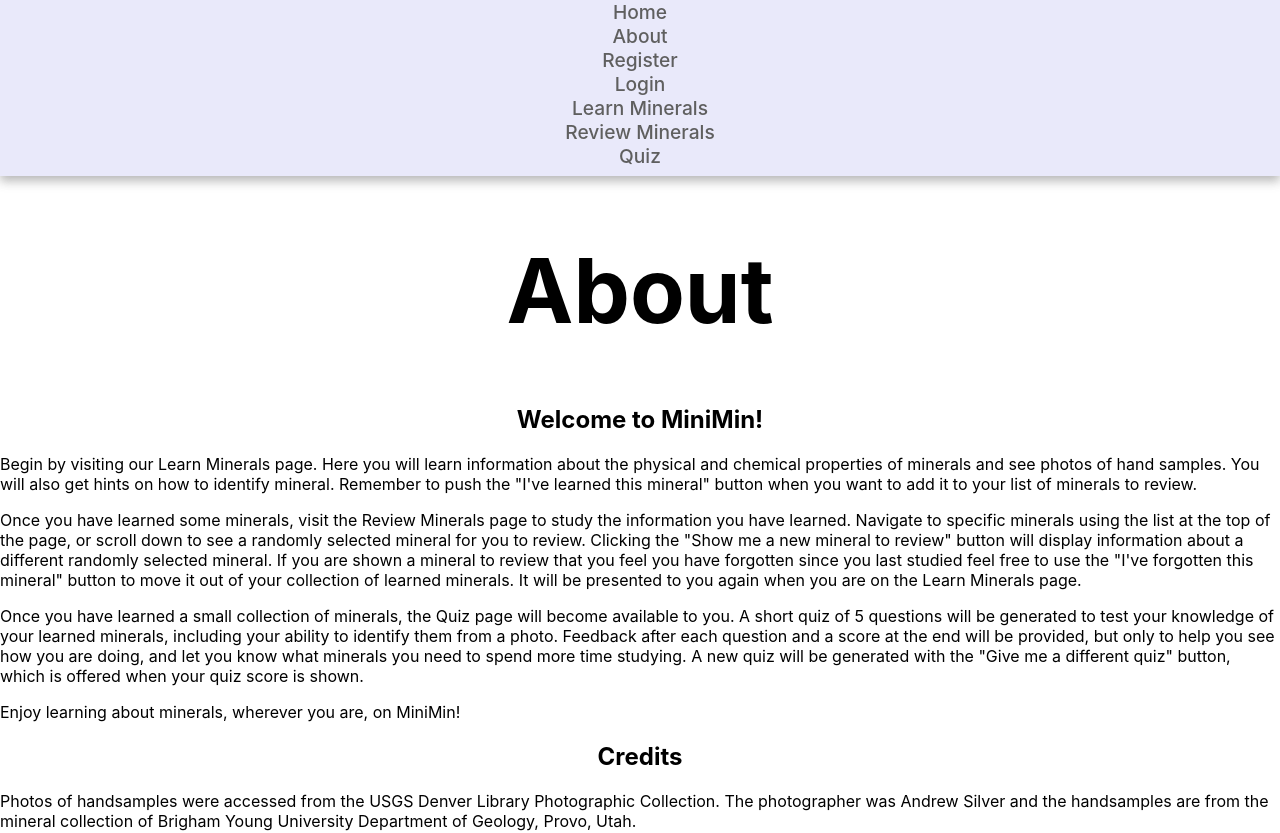
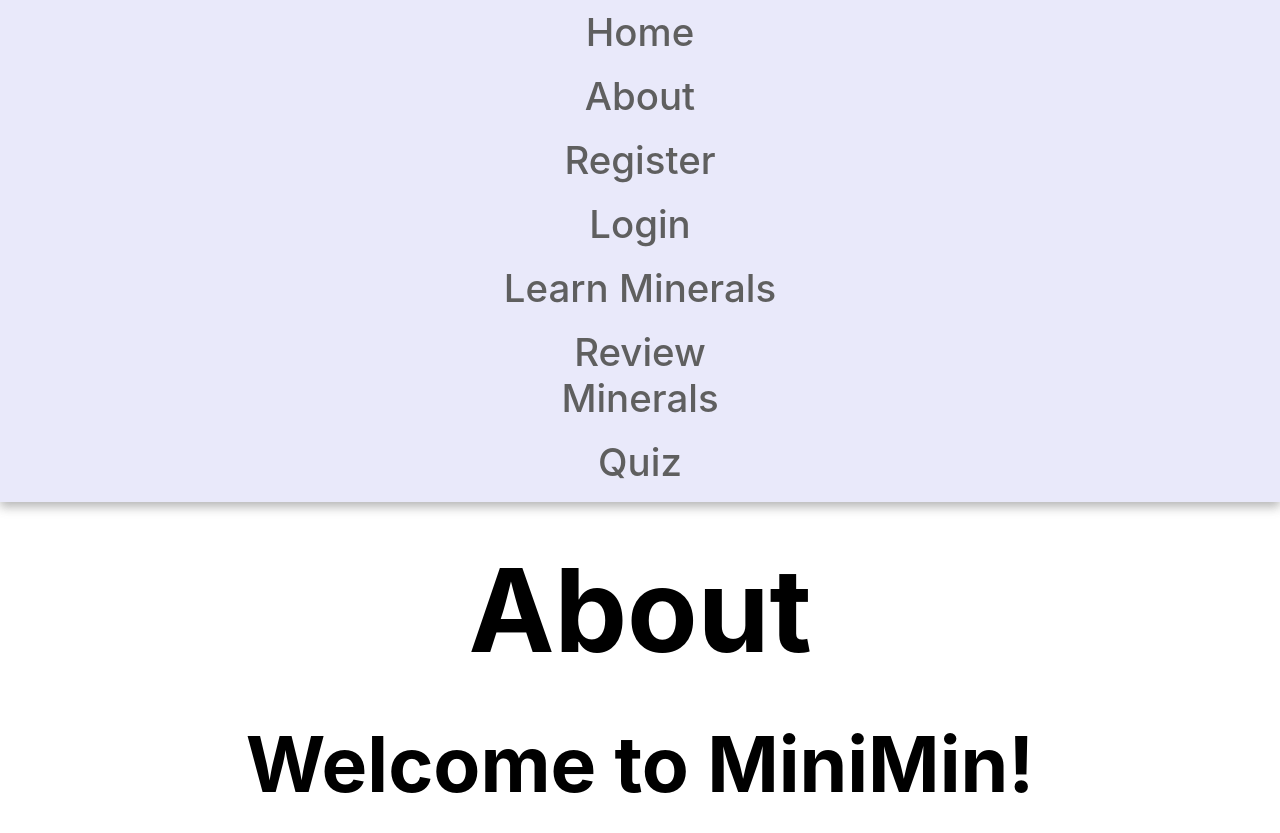
Before and after one commit to hillaryhsmith/mini_min_front_end, a React (Create React App) app: page /about in a window 1280 px wide. Shown: the part 620-1453 px from the top of the page. Built offline with nearby package versions, Linux system fonts and the light colour scheme.

Commit message:
make styled home, about, login and register pages

```diff
--- a/src/App.css
+++ b/src/App.css
@@ -66,16 +66,18 @@
   color: indigo;
   border-color: indigo;
   font-size: 4vw;
+  box-shadow: 0px 5px 10px 0px #aaa;
+  border-radius: 8px;
 }
 
-h1 {
+/* h1 {
   font-size: 7vw;
   text-align: center;
 }
 
 h2 {
   text-align: center;
-}
+} */
 
 #registration-container {
   display: flex;
@@ -132,3 +134,119 @@
   justify-content: center;
   text-align: center;
 }
+
+#home-page p, a {
+  display: flex;
+  flex-direction: column;
+  justify-content: center;
+  font-size: 3vw;
+  margin: 3%;
+  text-align: center;
+}
+
+#home-page h4{
+  display: flex;
+  flex-direction: column;
+  justify-content: center;
+  font-size: 4.5vw;
+  margin: 3%;
+  text-align: center;
+}
+
+#home-page h2{
+  display: flex;
+  flex-direction: column;
+  justify-content: center;
+  font-size: 6vw;
+  margin: 3%;
+  text-align: center;
+}
+
+#home-page h1{
+  display: flex;
+  flex-direction: column;
+  justify-content: center;
+  font-size: 9vw;
+  margin: 3%;
+  text-align: center;
+}
+
+
+#about-page p, a {
+  display: flex;
+  flex-direction: column;
+  justify-content: center;
+  font-size: 3vw;
+  margin: 3%;
+  text-align: center;
+}
+
+#about-page h4{
+  display: flex;
+  flex-direction: column;
+  justify-content: center;
+  font-size: 4.5vw;
+  margin: 3%;
+  text-align: center;
+}
+
+#about-page h2{
+  display: flex;
+  flex-direction: column;
+  justify-content: center;
+  font-size: 6vw;
+  margin: 3%;
+  text-align: center;
+}
+
+#about-page h1{
+  display: flex;
+  flex-direction: column;
+  justify-content: center;
+  font-size: 9vw;
+  margin: 3%;
+  text-align: center;
+}
+
+#registration h1{
+  display: flex;
+  flex-direction: column;
+  justify-content: center;
+  font-size: 9vw;
+  margin: 3%;
+  text-align: center;
+}
+
+#registration-container {
+  font-size: 3vw;
+}
+
+#registration-container input{
+  width: 75%;
+}
+
+#login h1{
+  display: flex;
+  flex-direction: column;
+  justify-content: center;
+  font-size: 9vw;
+  margin: 3%;
+  text-align: center;
+}
+
+#login-container {
+  font-size: 3vw;
+}
+
+#login-container input{
+  width: 75%;
+}
+
+#all-learned {
+  display: flex;
+  flex-direction: column;
+  justify-content: center;
+  font-size: 3vw;
+  margin: 3%;
+  text-align: center;
+}
--- a/src/pages/about.js
+++ b/src/pages/about.js
@@ -1,6 +1,6 @@
 const About = () => {
     return (
-        <div>
+        <div id="about-page">
             <h1>About</h1>
             <h2>Welcome to MiniMin!</h2>
             <p>Begin by visiting our Learn Minerals page. Here you will learn information about the
@@ -20,11 +20,11 @@
                 need to spend more time studying. A new quiz will be generated with the "Give me a different quiz" button, which is offered when your
                 quiz score is shown.
             </p>
-            <p>
+            <p><strong>
                 Enjoy learning about minerals, wherever you are, on MiniMin!
-            </p>
+            </strong></p>
 
-            <h2>Credits</h2>
+            <h4>Credits</h4>
             <p>Photos of handsamples were accessed from the USGS Denver Library Photographic Collection. The photographer was Andrew Silver and the
                 handsamples are from the mineral collection of Brigham Young University Department of Geology, Provo, Utah.
             </p>
--- a/src/pages/home.js
+++ b/src/pages/home.js
@@ -1,6 +1,6 @@
 const Home = () => {
     return (
-        <div>
+        <div id="home-page">
             <h1>Home</h1>
             <h2>Welcome to MiniMin, a mobile web app that helps you learn to identify the most common minerals!</h2>
             <p>MiniMin was created as Capstone Project for Ada Developer's Academy.
@@ -14,6 +14,8 @@
             <p>Access to informal education about Earth science increases understanding and reduces the knowledge gap, while helping us all
                 to appreciate and respect our planet.</p>
 
+            <h4>Reference</h4>
+
             <a href="https://www.americangeosciences.org/sites/default/files/SecondaryEdu2018Report_20pgPlusCovers_PrintRes_120618.pdf">
                 Earth and Space Sciences Education in U.S. Secondary Schools: Key Indicators and Trends
             </a>
--- a/src/pages/learnMinerals.js
+++ b/src/pages/learnMinerals.js
@@ -83,12 +83,12 @@
     });
 
     if (allMineralsLearned) {
-        return <p>You have learned all the minerals currently in the database. Great job!</p>
+        return <p id="all-learned">You have learned all the minerals currently in the database.<strong>Great job!</strong></p>
     }
 
     // Rendered section
     return (
-        <div>
+        <div id="learn-mineral">
             <h1>Learn Minerals</h1>
             <Mineral mineralData={mineralData}
                      learnUnlearn={learnUnlearn}
--- a/src/pages/login.js
+++ b/src/pages/login.js
@@ -27,7 +27,7 @@
     }
 
     return (
-    <div>
+    <div id="login">
         <h1>{loginMessage}</h1>
         <div id="login-container">
         <form>
```
